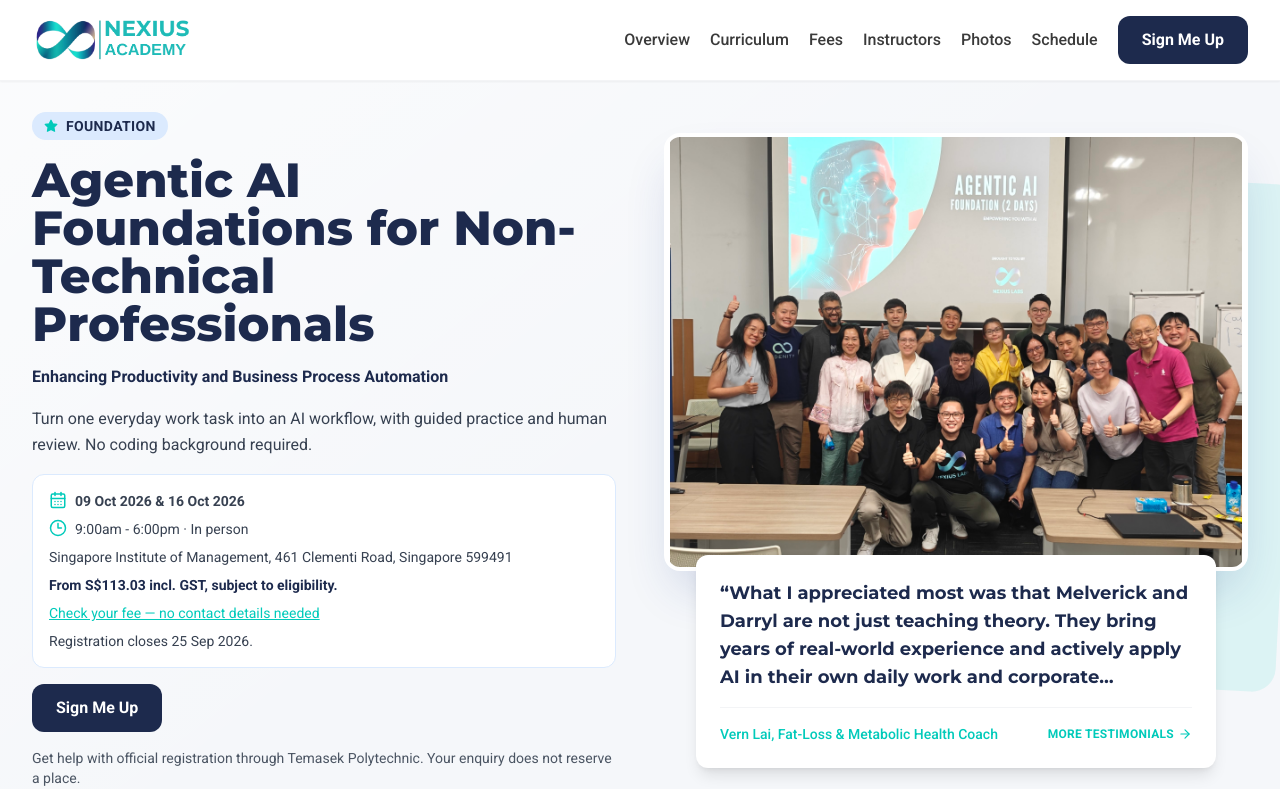
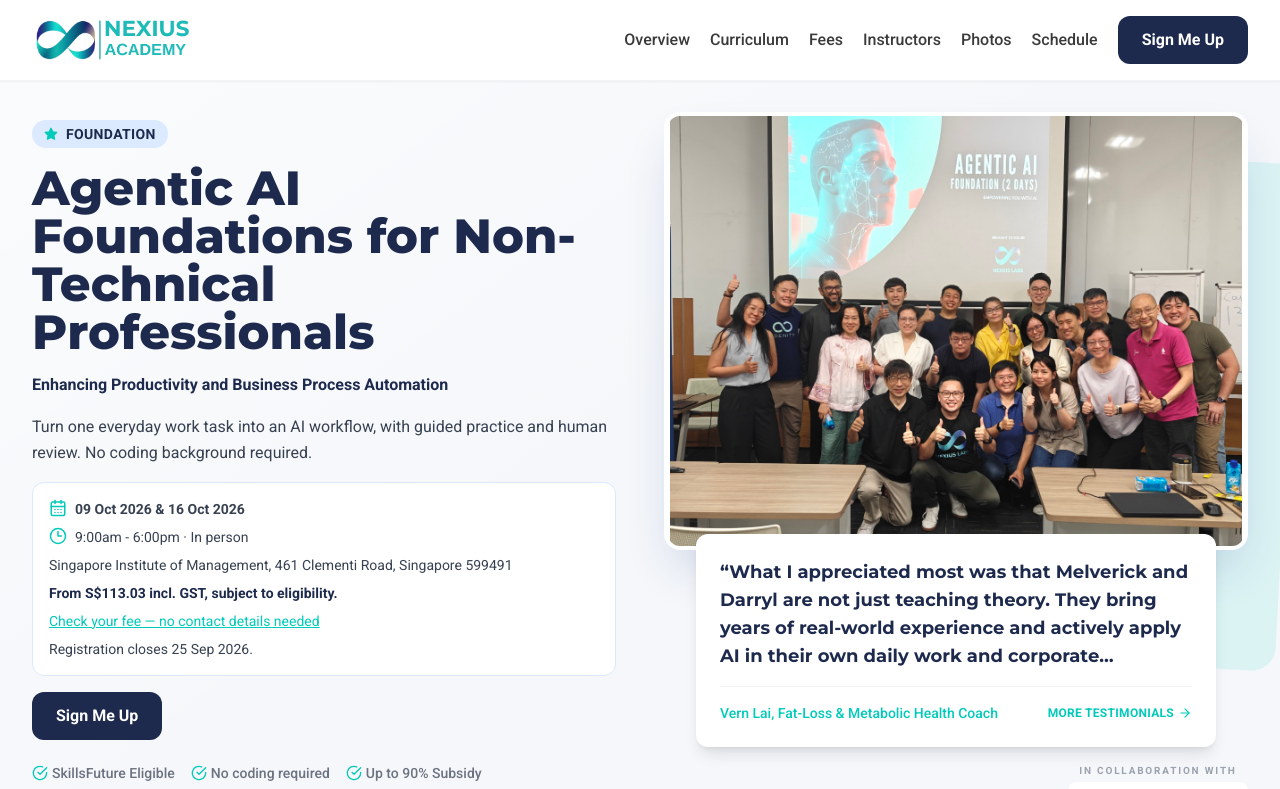
Before and after one commit to nexiuslabs/nexiusacademyskillsfuture, a React (Vite) app: page /courses/agentic-ai in a window 1280 px wide. Shown: the top 789 px of the page. Built offline with nearby package versions, Linux system fonts and the light colour scheme.

Commit message:
Remove registration helper sentence from Foundation hero

```diff
--- a/components/courses/CourseHero.tsx
+++ b/components/courses/CourseHero.tsx
@@ -52,7 +52,6 @@ const Hero: React.FC = () => {
             })} className="academy-button-primary w-full sm:w-auto">
               Sign Me Up
             </button>
-            <p className="text-sm text-gray-600">Get help with official registration through Temasek Polytechnic. Your enquiry does not reserve a place.</p>
           </div>
 
           <div className="relative">
```
